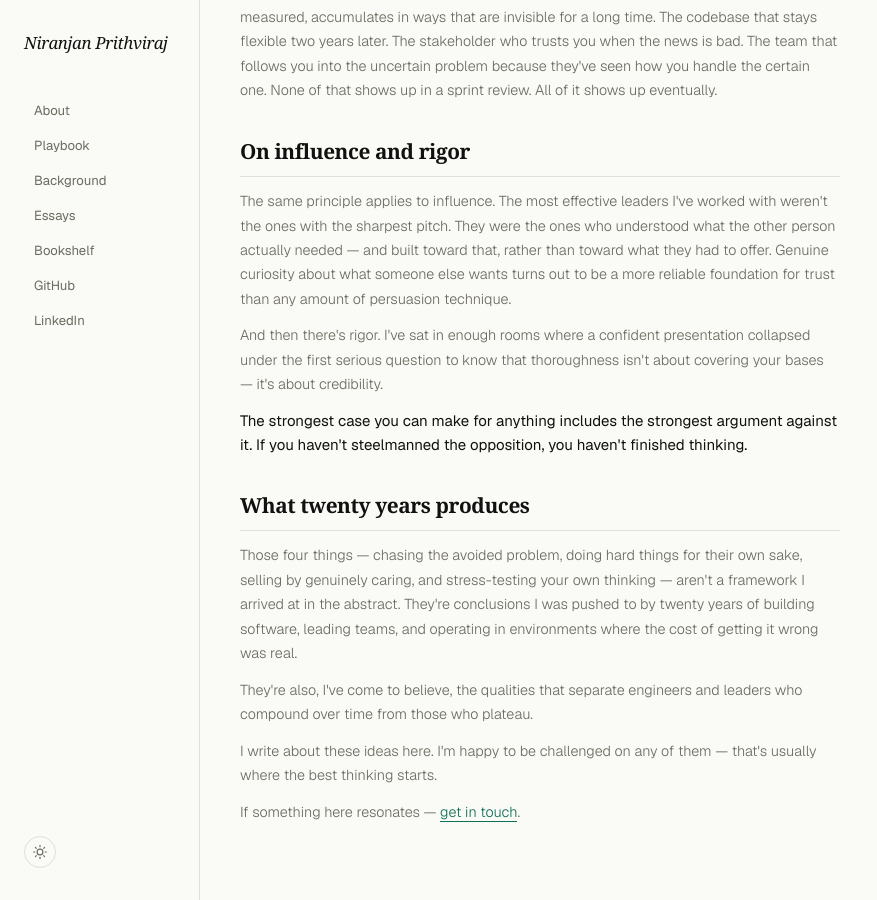
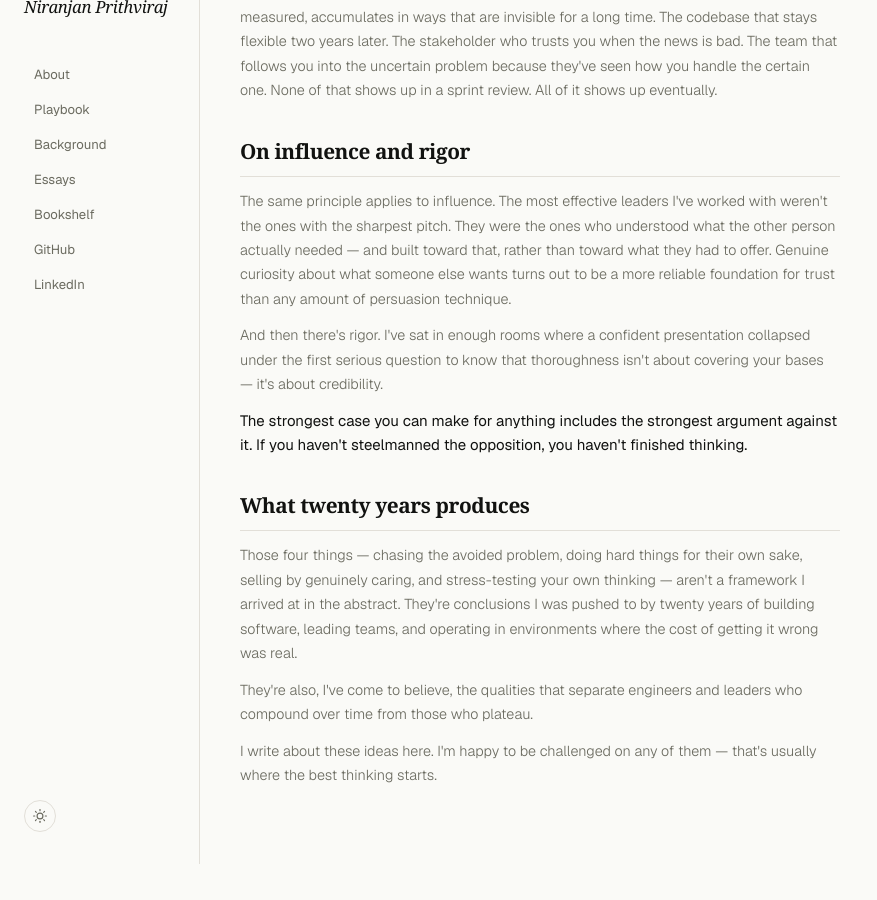
Before and after one commit to nbprithv/nbprithv.github.io, a Jekyll site: the page built from about.html, in a window 1280 px wide and 900 px high, scrolled down 1337 px. Shown: the whole window, without its empty margins (0-877 px from the left). Built offline with Jekyll 4.4.1, drawn with Linux system fonts in a browser that asks for light colours; some web fonts are replaced; after the commit the page ends 2201 px from its top, so only the background shows below that.

Commit message:
Remove "get in touch" line from About page
Co-Authored-By: Claude Sonnet 4.6 <noreply@anthropic.com>

```diff
--- a/about.html
+++ b/about.html
@@ -55,7 +55,5 @@ permalink: /about/
 
     <p>I write about these ideas here. I'm happy to be challenged on any of them — that's usually where the best thinking starts.</p>
 
-    <p>If something here resonates — <a href="mailto:niranjan.prithviraj@gmail.com">get in touch</a>.</p>
-
   </div>
 </main>
```
